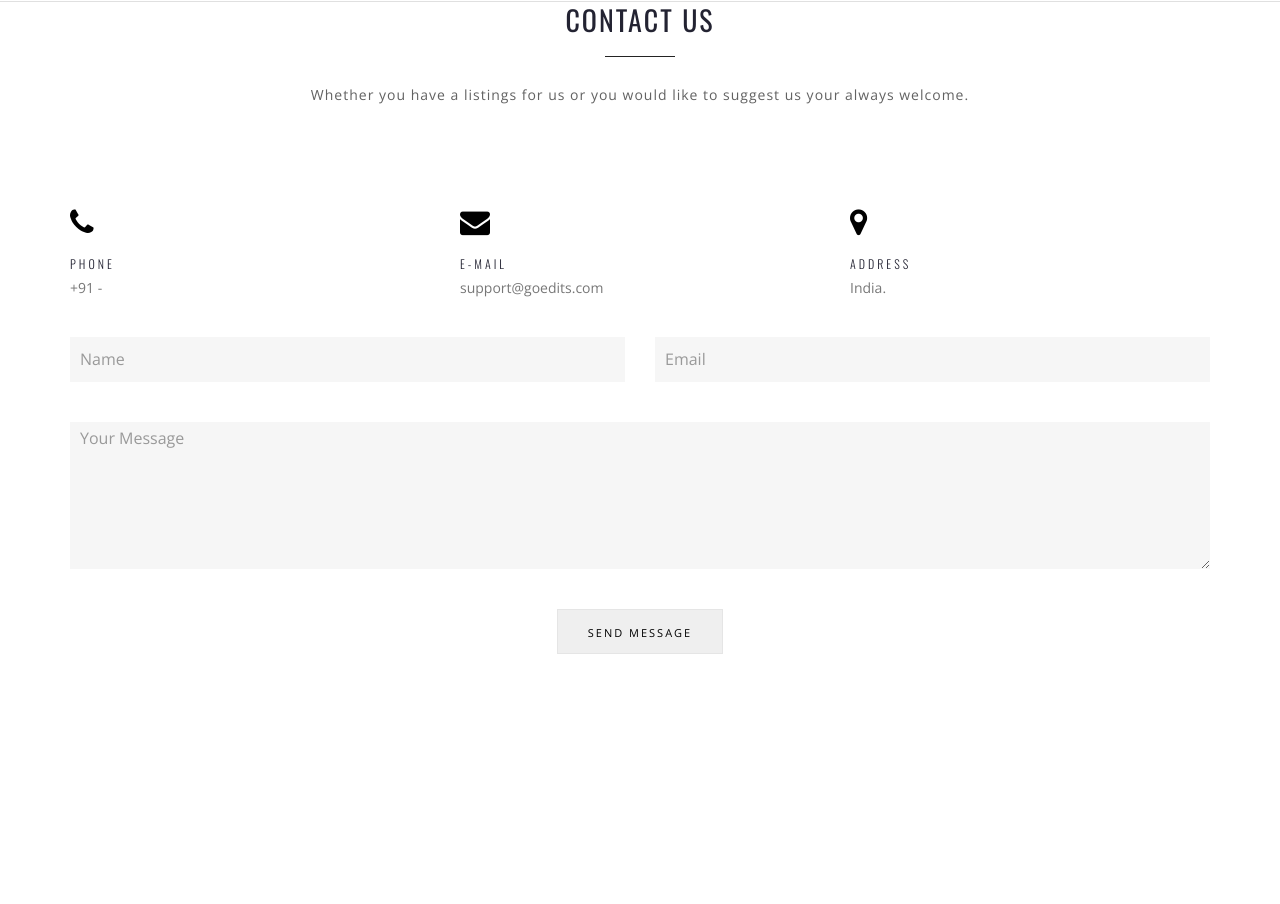
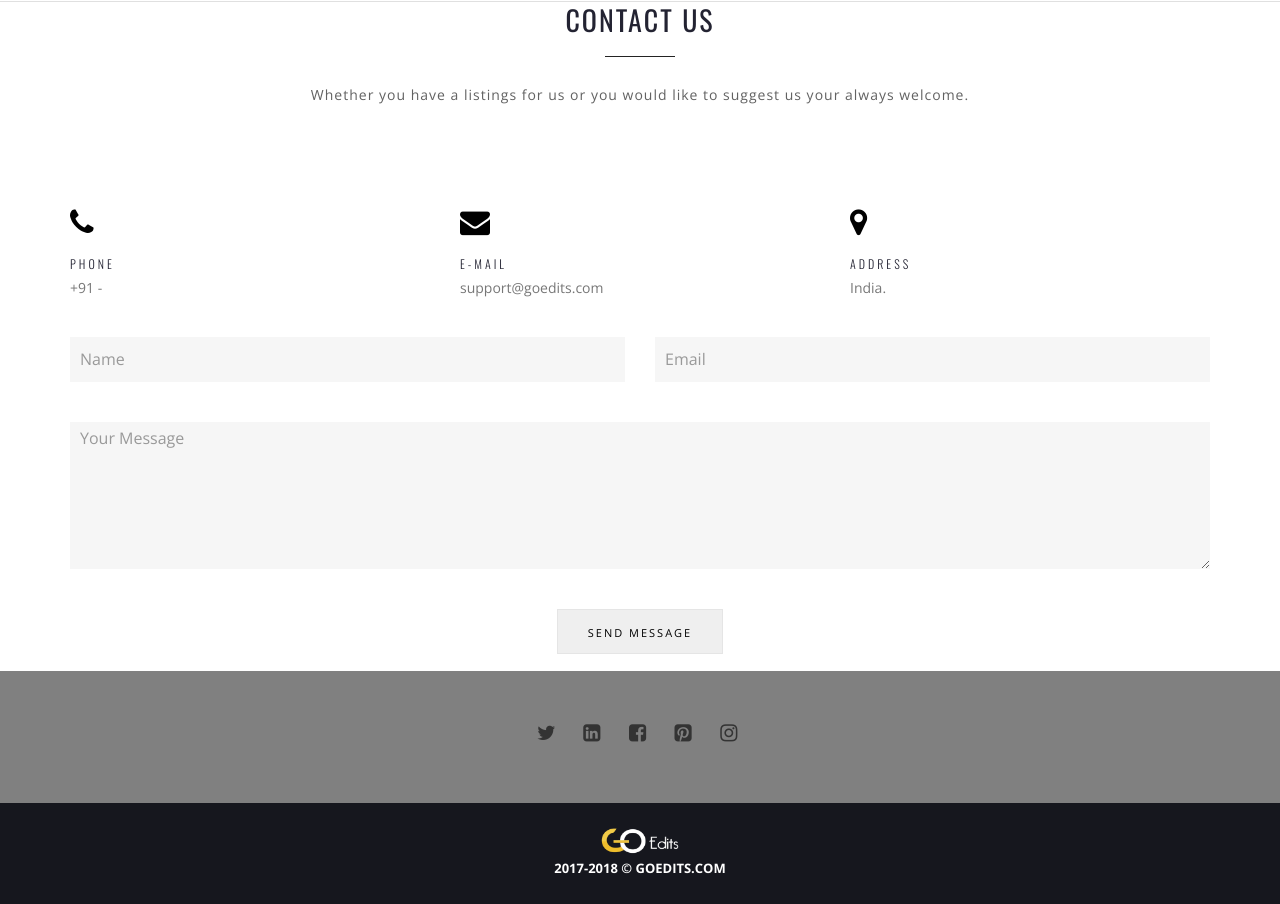
Before and after one commit to balamanikantak-sailfish/goedits, a Django app: page /contact in a window 1280 px wide. Shown: the part 79-983 px from the top of the page. Before the commit the page ends 733 px from the top, so only its background shows below. Run offline with Django 3.2, Linux system fonts and the light colour scheme; some libraries are stand-ins or nearby versions.

Commit message:
new python version2

```diff
--- a/goedits/templates/contact.html
+++ b/goedits/templates/contact.html
@@ -175,6 +175,31 @@ nav.navbar.bootsnav ul.nav > li > a:hover
     </div>
   </div>
 </section>
+
+  <!-- Footer Section -->
+  <footer class="footer" >
+    <div class="footer-widget-section text-center" style="background-color:gray;">
+        <div class="container">
+            <div class="social-links">
+              <ul class="list-inline">
+                <li><a href="https://www.twitter.com/goedits"><i class="fa fa-twitter"></i></a></li>
+                <li><a href="https://www.linkedin.com/goedits"><i class="fa fa-linkedin-square"></i></a></li>
+                <li><a href="https://www.facebook.com/goedits"><i class="fa fa-facebook-square"></i></a></li>
+                <li><a href="https://in.pinterest.com/goedits"><i class="fa fa-pinterest-square"></i></a></li>
+                <li><a href="https://www.instagram.com/goedits"><i class="fa fa-instagram"></i></a></li>
+              </ul>
+            </div><!-- /.social-links -->
+        </div>
+    </div><!-- /.footer-widget-section -->
+
+    <div class="copyright-section text-center">
+        <div class="container">
+            <div class="copytext">
+                <a href="http://www.goedits.com"><img src="{% static "img/logo/copyrightlogo.png" %}" alt="GoEdits" style="width:80px;height:40px;" /></a><p style="color:white;">2017-2018 © GoEdits.com</p>
+            </div>
+        </div>
+    </div>
+  </footer>
 <!-- SCRIPTS -->
 <script src="{% static "js/jquery.min.js" %}"></script>
 <script src="{% static "js/bootstrap.min.js" %}"></script>
```
Also changed, not shown: goedits/templates/pricing.html (+24 -0 lines), goedits/templates/service.html (+24 -0 lines).
